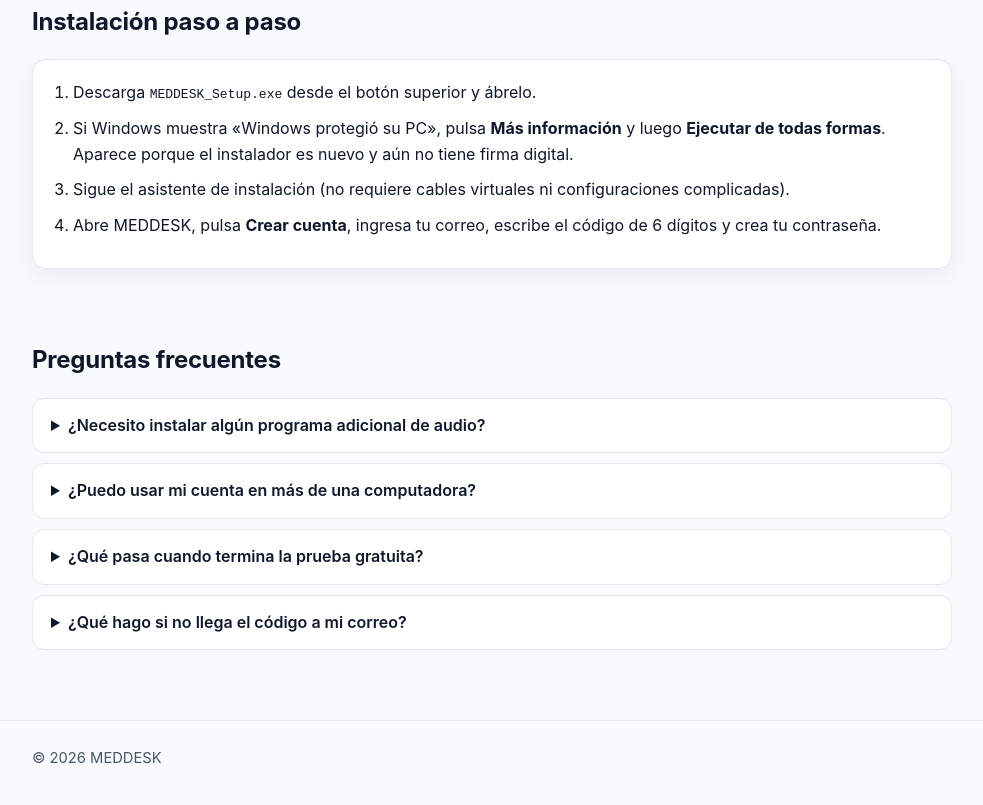
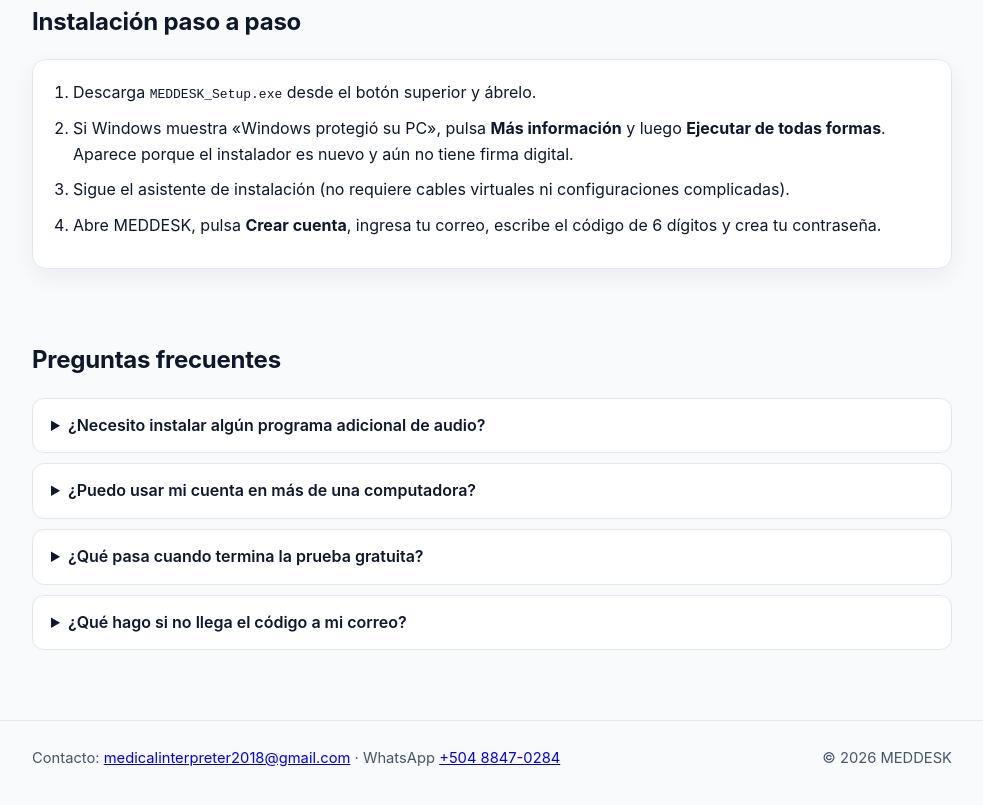
Before and after one commit to Villalobos90/meddesk, a plain HTML site: page index.html in a window 1280 px wide. Shown: the part 2021-2826 px from the top of the page, without its empty margins (148-1131 px from the left). Drawn offline with Linux system fonts and the light colour scheme.

Commit message:
Añadir contacto

```diff
--- a/index.html
+++ b/index.html
@@ -527,13 +527,12 @@
 
   <footer>
     <div class="container footer-inner">
-      <!-- Contacto oculto hasta tener uno real: reemplaza CONTACTO_AQUI y quita este comentario.
       <div>
         <span class="lang-es">Contacto: </span>
         <span class="lang-en">Contact: </span>
-        <span>CONTACTO_AQUI</span>
+        <a href="mailto:medicalinterpreter2018@gmail.com">medicalinterpreter2018@gmail.com</a>
+        · WhatsApp <a href="https://wa.me/50488470284" target="_blank" rel="noopener">+504 8847-0284</a>
       </div>
-      -->
       <div>© 2026 MEDDESK</div>
     </div>
   </footer>
```
